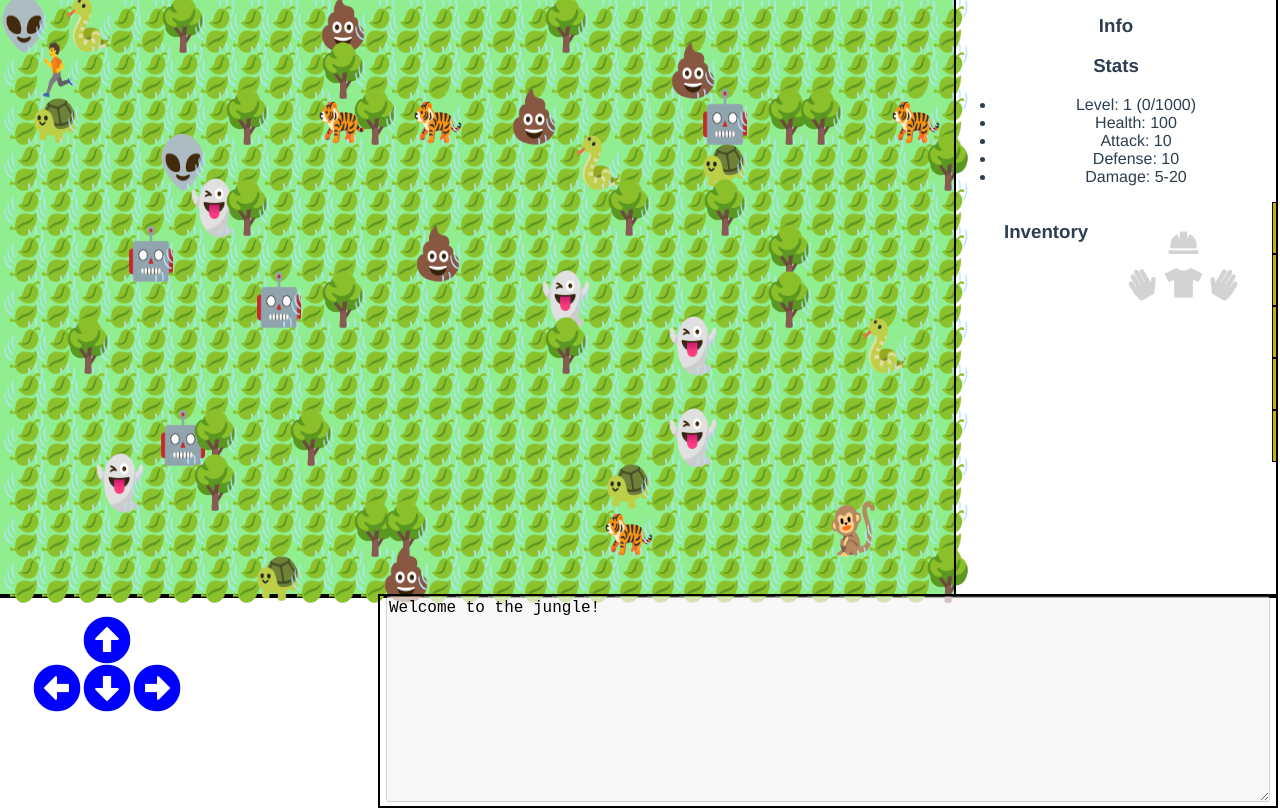
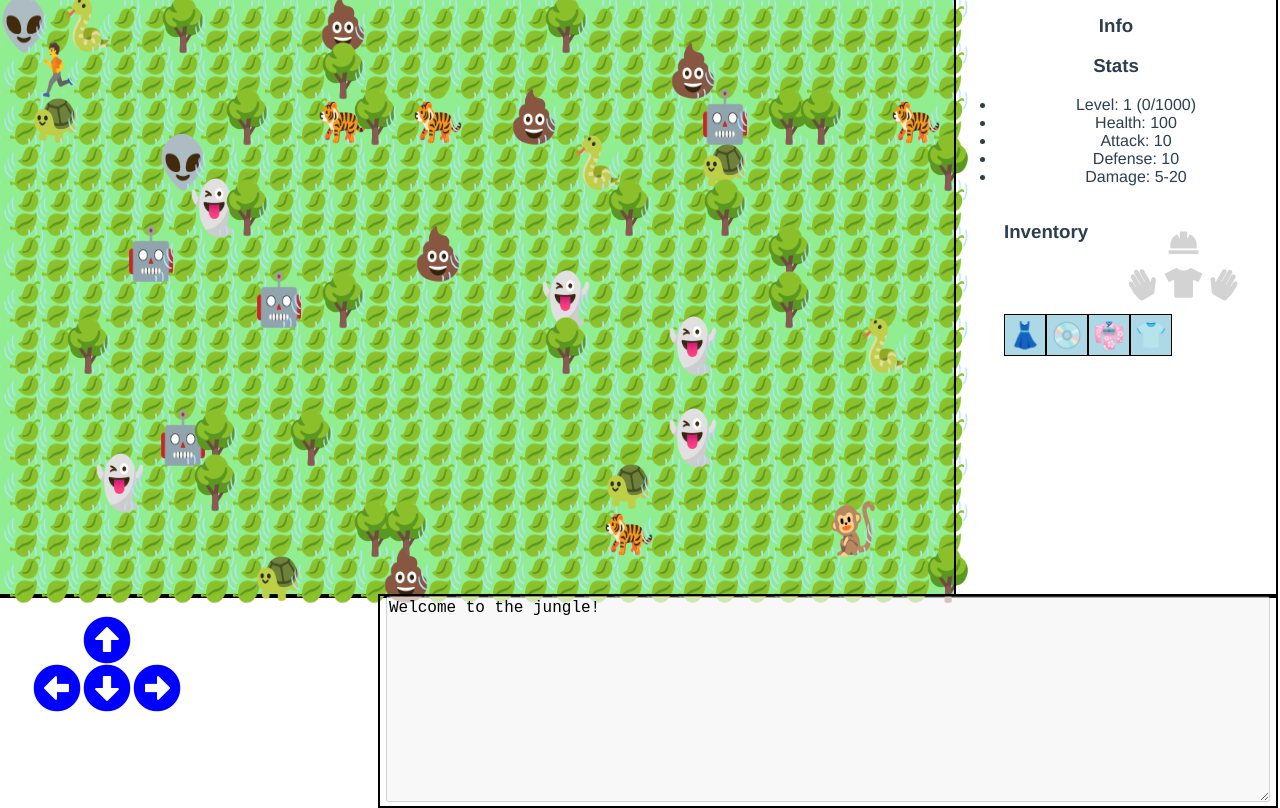
Before and after one commit to Humakt83/vue-rougelite, a Vue app: page / in a window 1280 px wide. Built offline with nearby package versions, Linux system fonts and the light colour scheme.

Commit message:
Update weapons, armors and adjust backpack styles

```diff
--- a/src/components/info/Inventory.vue
+++ b/src/components/info/Inventory.vue
@@ -17,6 +17,7 @@
     </div>
     <div class="backpack">
       <div class="backpackSlot" v-for="(item, index) in inventory.backpack" :key="index">
+        <span>{{ item.symbol }}</span>
       </div>
     </div>
   </div>
@@ -34,6 +35,7 @@ export default {
 <style scoped lang="scss">
 .inventory {
   display: flex;
+  flex-wrap: wrap;
   margin-left: 3rem;
   .paperdoll {
     display: grid;
@@ -84,20 +86,25 @@ export default {
   }
 
   .backpack {
-    position: relative;
     height: 100%;
-    overflow-x: hidden;
-    overflow-y: auto;
-    display: inline-block;
-    max-height: 260px;
-    background-color: rgb(200, 180, 0);
+    overflow-x: auto;
+    overflow-y: hidden;
+    max-width: 100%;
+    max-height: 10rem;
   }
   .backpackSlot {
-    position: relative;
-    width: 50px;
-    height: 50px;
-    background-color: rgb(200, 180, 0);
+    display: table-cell;
+    width: 2.5rem;
+    height: 2.5rem;
+    background-color: lightblue;
     border: 1px solid black;
+    text-align: center;
+    vertical-align: middle;
+    font-size: 1.6rem;
+    cursor: pointer;
+    &:hover {
+      background-color: lightcyan;
+    }
   }
 }
 </style>
--- a/src/objects/armor.js
+++ b/src/objects/armor.js
@@ -2,7 +2,8 @@ export const platemail = () => {
   return {
     defenseBonus: 10,
     itemType: 'armor',
-    slot: 'torso'
+    slot: 'torso',
+    symbol: '👘'
   }
 }
 
@@ -10,7 +11,8 @@ export const chainmail = () => {
   return {
     defenseBonus: 5,
     itemType: 'armor',
-    slot: 'torso'
+    slot: 'torso',
+    symbol: '👗'
   }
 }
 
@@ -18,7 +20,8 @@ export const splintmail = () => {
   return {
     defenseBonus: 7,
     itemType: 'armor',
-    slot: 'torso'
+    slot: 'torso',
+    symbol: '👕'
   }
 }
 
@@ -26,7 +29,8 @@ export const kiteShield = () => {
   return {
     defenseBonus: 6,
     itemType: 'armor',
-    slot: 'shield'
+    slot: 'shield',
+    symbol: '🛡'
   }
 }
 
@@ -34,7 +38,8 @@ export const buckler = () => {
   return {
     defenseBonus: 1,
     itemType: 'armor',
-    slot: 'shield'
+    slot: 'shield',
+    symbol: '💿'
   }
 }
 
@@ -42,7 +47,8 @@ export const helmet = () => {
   return {
     defenseBonus: 2,
     itemType: 'armor',
-    slot: 'head'
+    slot: 'head',
+    symbol: '🎩',
   }
 }
 
@@ -50,11 +56,12 @@ export const boots = () => {
   return {
     defenseBonus: 1,
     itemType: 'armor',
-    slot: 'shield'
+    slot: 'feet',
+    symbol: '👟'
   }
 }
 
 export const randomArmor = () => {
-  const armors = [platemail, helmet, boots];
+  const armors = [platemail, helmet, boots, buckler, chainmail, splintmail, kiteShield];
   return armors[Math.floor(Math.random() * armors.length)]();
 };
--- a/src/objects/player.js
+++ b/src/objects/player.js
@@ -1,3 +1,5 @@
+import {randomArmor} from './armor';
+
 export default () => {
   return {
     maxHealth: 100,
@@ -13,7 +15,8 @@ export default () => {
       torso: undefined,
       lefthand: undefined,
       righthand: undefined,
-      backpack: ['blaa', 'bluu','blaa', 'bluu','blaa', 'bluu','blaa', 'bluu','blaa', 'bluu','blaa', 'bluu','blaa', 'bluu','blaa', 'bluu']
+      feet: undefined,
+      backpack: [randomArmor(), randomArmor(), randomArmor(), randomArmor()]
     },
     isPlayer: true
   }
--- a/src/objects/weapons.js
+++ b/src/objects/weapons.js
@@ -2,18 +2,20 @@ export const sword = () => {
   return {
     attackBonus: 5,
     defenseBonus: 2,
-    itemType: 'weapon'
+    itemType: 'weapon',
+    symbol: '🗡',
   }
 }
 
-export const axe = () => {
+export const hammer = () => {
   return {
     attackBonus: 7,
-    itemType: 'weapon'
+    itemType: 'weapon',
+    symbol: '🔨'
   }
 }
 
 export const randomWeapon = () => {
-  const weapons = [sword, axe];
+  const weapons = [sword, hammer];
   return weapons[Math.floor(Math.random() * weapons.length)]();
 };
```
